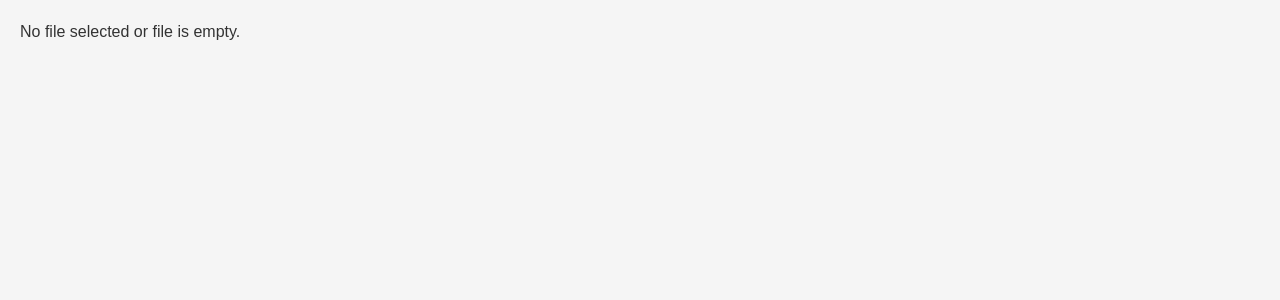
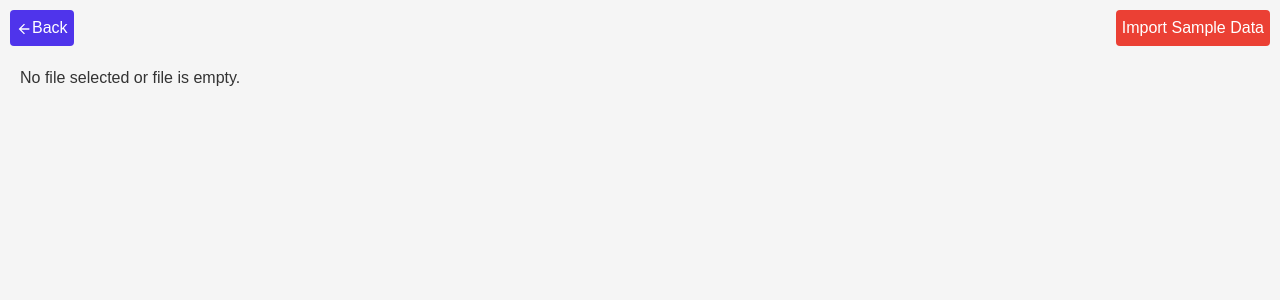
Before and after one commit to riyashalya310/data-science-pipeline-project, a React (Create React App) app: page /analysis in a window 1280 px wide. Shown: the top 300 px of the page. Built offline with nearby package versions, Linux system fonts and the light colour scheme.

Commit message:
solution

```diff
--- a/src/components/AnalysisModule/index.css
+++ b/src/components/AnalysisModule/index.css
@@ -1,5 +1,6 @@
 .file-display-analysis {
   margin: 20px;
+  margin-left: 20px;
 }
 
 .file-analysis-upper-container {
@@ -46,6 +47,7 @@
   display: flex;
   flex-wrap: wrap;
   justify-content: space-between;
+  height: 60px;
 }
 
 .chart-icons-container > div {
--- a/src/components/AnalysisModule/index.js
+++ b/src/components/AnalysisModule/index.js
@@ -1,6 +1,5 @@
 import React, { useState } from 'react';
 import { useSelector } from 'react-redux';
-import { IoMdArrowBack } from 'react-icons/io';
 import { MdOutlineStackedBarChart } from 'react-icons/md';
 import { FaChartBar, FaChartArea, FaChartPie, FaFilter } from 'react-icons/fa';
 import { FaTableCells } from 'react-icons/fa6';
@@ -12,6 +11,7 @@ import ChartIcon from '../ChartIcon';
 import DropZone from '../DropZone';
 import TableColumn from '../TableColumn';
 import './index.css';
+import SampleDataNavbar from '../SampleDataNavbar';
 
 const AnalysisModule = () => {
   const files = useSelector((state) => state.users);
@@ -19,9 +19,6 @@ const AnalysisModule = () => {
   const [charts, setCharts] = useState([]);
   const [columnData, setColumnData] = useState({});
 
-  const backBtn = () => {
-    window.history.back();
-  };
 
   const handleDrop = (item) => {
     setCharts((prevCharts) => [...prevCharts, { ...item, data: null }]);
@@ -68,14 +65,12 @@ const AnalysisModule = () => {
   };
 
   return (
+    <>
+    <SampleDataNavbar/>
     <div className="file-display-analysis">
       {file ? (
         <div>
           <div className="file-analysis-upper-container">
-            <button type="button" className="btn btn-primary" onClick={backBtn}>
-              <IoMdArrowBack />
-              Back
-            </button>
             <h2>
               File Content: <span className="file-name-analysis">{file.name}</span>
             </h2>
@@ -107,7 +102,7 @@ const AnalysisModule = () => {
                     icon={<MdOutlineStackedBarChart />}
                     label="Stacked Bar"
                     onDropColumn={handleDropColumn}
-                    style={{height: "60px",textAlign: "center"}}
+                    style={{height: "20px",textAlign: "center"}}
                   />
                   <ChartIcon
                     type="bar"
@@ -194,6 +189,7 @@ const AnalysisModule = () => {
         <p>No file selected or file is empty.</p>
       )}
     </div>
+    </>
   );
 };
 
--- /dev/null
+++ b/src/components/SampleDataNavbar/index.css
@@ -0,0 +1,30 @@
+.import-data-btn-container {
+  display: flex;
+  flex-direction: row;
+  justify-content: space-between;
+  padding-top: 10px;
+  padding-right: 10px;
+  padding-left: 10px;
+}
+
+.import-data-btn-container > button:nth-of-type(1){
+    color: white;
+  background-color: #4f34eb;
+  width: max-content;
+  padding: 6px;
+  border-radius: 4px;
+  border-style: solid;
+  border-width: 0px;
+  align-self: flex-end;
+}
+
+.import-data-btn-container > button:nth-of-type(2) {
+  color: white;
+  background-color: #eb4034;
+  width: max-content;
+  padding: 6px;
+  border-radius: 4px;
+  border-style: solid;
+  border-width: 0px;
+  align-self: flex-end;
+}
--- /dev/null
+++ b/src/components/SampleDataNavbar/index.js
@@ -0,0 +1,23 @@
+import { IoMdArrowBack } from 'react-icons/io';
+import "./index.css";
+
+const SampleDataNavbar = () => {
+    const backBtn = () => {
+        window.history.back();
+      };
+
+    const importSampleDataBtn=()=>{
+
+    }
+  return (
+    <div className="import-data-btn-container">
+      <button type="button" className="btn btn-primary" onClick={backBtn}>
+        <IoMdArrowBack />
+        Back
+      </button>
+      <button type="button">Import Sample Data</button>
+    </div>
+  );
+};
+
+export default SampleDataNavbar;
```
Also changed, not shown: src/components/constants.js (added, +8 -0 lines).
